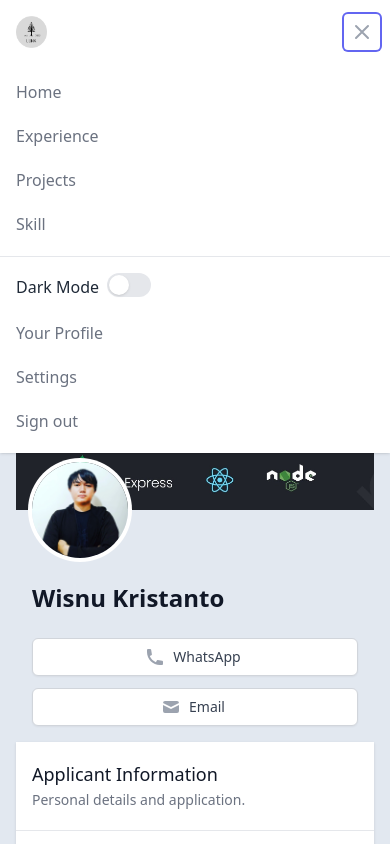
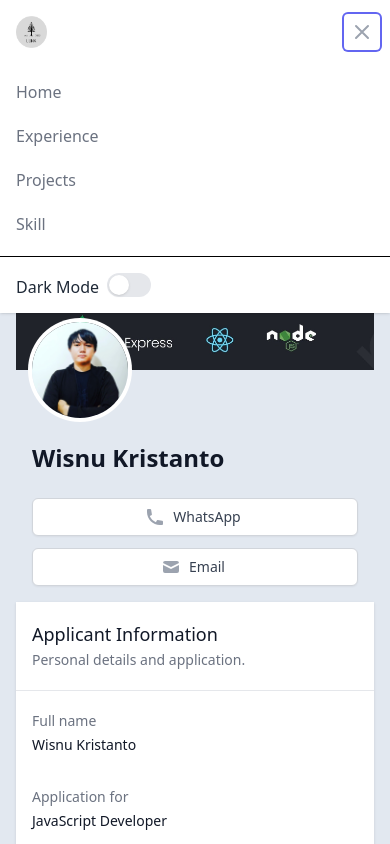
Before and after one commit to nu07/Portofolio-NextJS, a Next.js app: page / in a window 390 px wide. Both pictures are taken after a click on the button "Open main menu". Shown: the top 844 px of the page. Built offline with nearby package versions, Linux system fonts and the light colour scheme.

Commit message:
fix:navbar

```diff
--- a/components/Primary/Navbar/index.js
+++ b/components/Primary/Navbar/index.js
@@ -143,7 +143,7 @@ export default function Navbar() {
                 Skill
               </Disclosure.Button>
             </div>
-            <div className="pt-4 pb-3 border-t border-gray-200">
+            <div className="pt-4 pb-3 border-t border-black">
               <div className="flex items-center px-4">
                 <div className="ml-0">
                   <div className="text-base font-medium text-gray-800 dark:text-white">
@@ -174,29 +174,6 @@ export default function Navbar() {
                   </Switch>
                 </div>
               </div>
-              <div className="mt-3 space-y-1">
-                <Disclosure.Button
-                  as="a"
-                  href="#"
-                  className="block px-4 py-2 text-base font-medium text-gray-500 hover:text-gray-800 hover:bg-gray-100 dark:text-white"
-                >
-                  Your Profile
-                </Disclosure.Button>
-                <Disclosure.Button
-                  as="a"
-                  href="#"
-                  className="block px-4 py-2 text-base font-medium text-gray-500 hover:text-gray-800 hover:bg-gray-100 dark:text-white"
-                >
-                  Settings
-                </Disclosure.Button>
-                <Disclosure.Button
-                  as="a"
-                  href="#"
-                  className="block px-4 py-2 text-base font-medium text-gray-500 hover:text-gray-800 hover:bg-gray-100 dark:text-white"
-                >
-                  Sign out
-                </Disclosure.Button>
-              </div>
             </div>
           </Disclosure.Panel>
         </>
```
